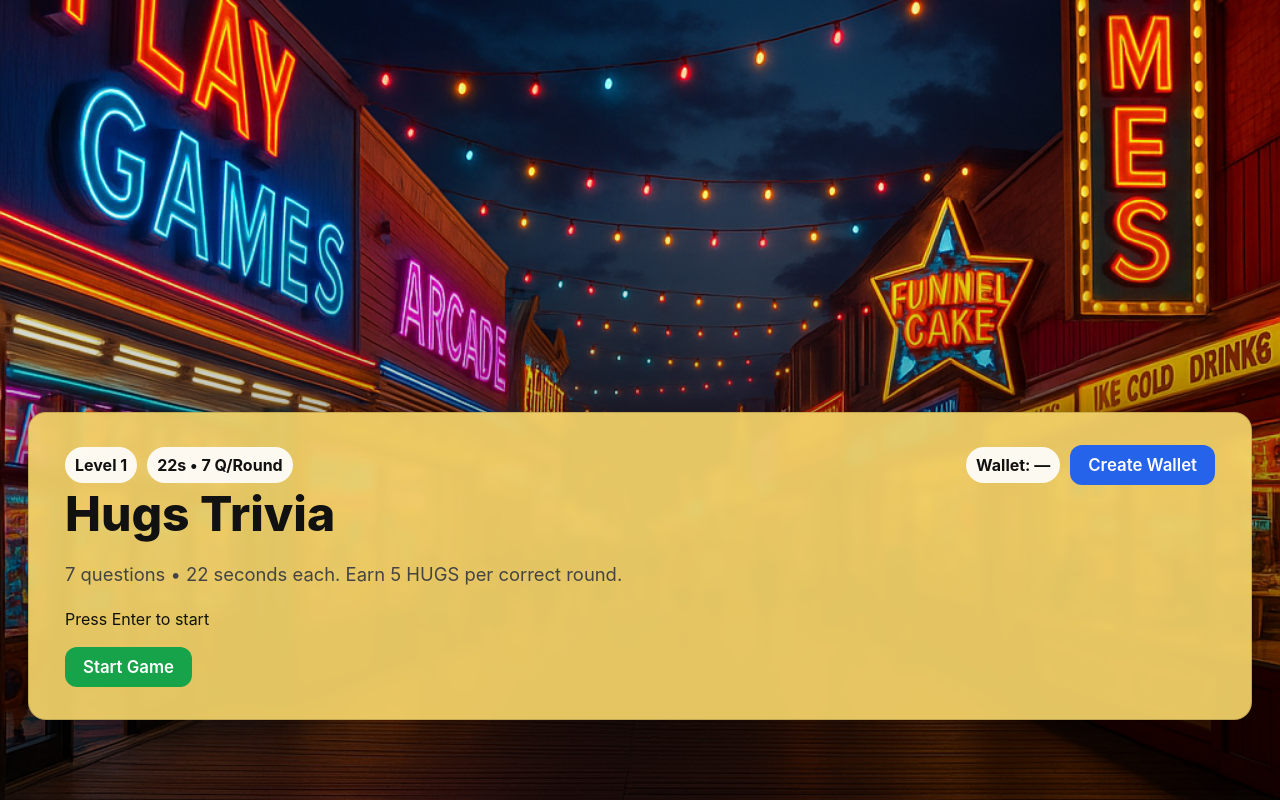
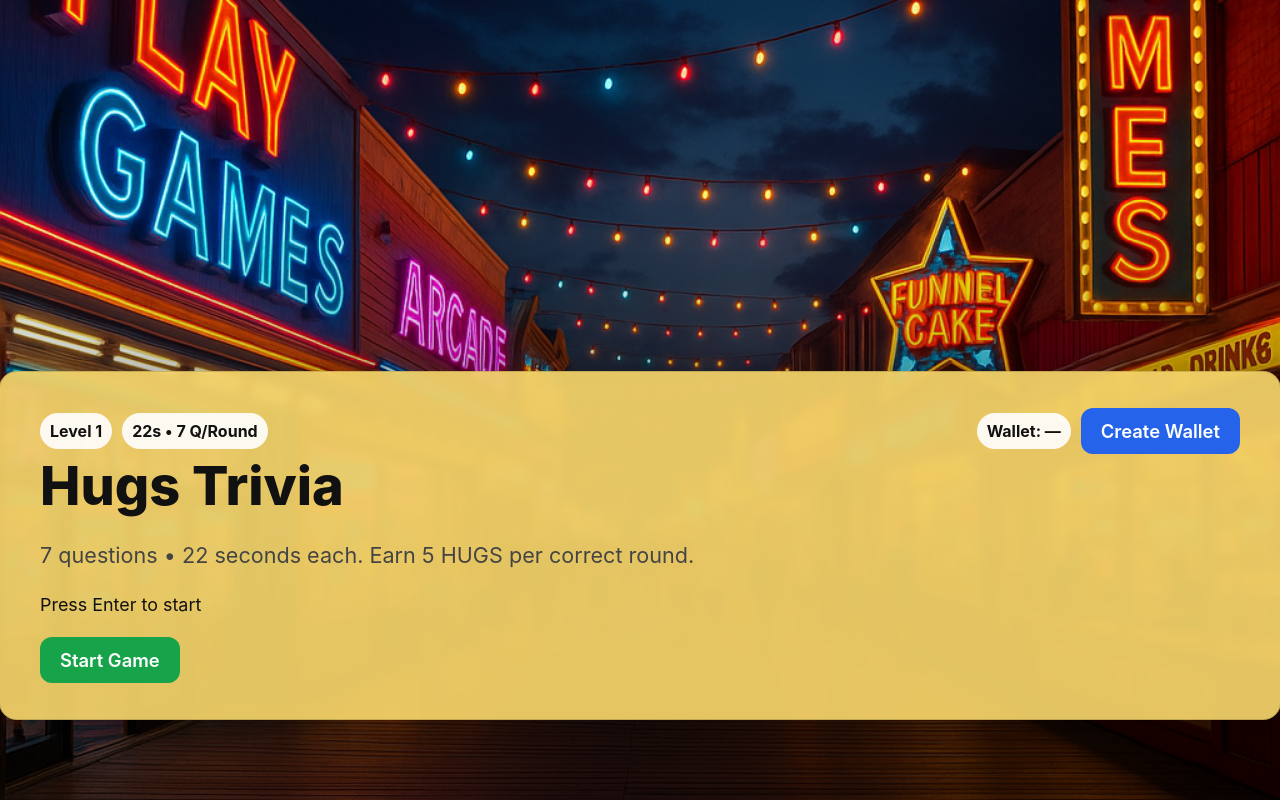
Before and after one commit to hugstokens-stack/hugs-trivia, a React (Vite) app: page / in a window 1280 px wide. Built offline with nearby package versions, Linux system fonts and the light colour scheme.

Commit message:
Fix: advance on wrong answers, add Skip button, enlarge fonts and layout

```diff
--- a/src/App.css
+++ b/src/App.css
@@ -151,3 +151,38 @@ h1.title {
   font-weight: 700;
   color: var(--accent-green);
 }
+/* --- Bigger, more readable game typography --- */
+.overlay {
+  padding: 36px 40px;
+  width: min(1200px, 95vw);
+  font-size: 1.12rem;  /* base size inside card */
+}
+
+h1.title {
+  font-size: clamp(36px, 5.6vw, 54px);
+}
+
+.level {
+  font-size: 1.5rem;
+  margin: 12px 0 8px;
+}
+
+.subtitle,
+.question,
+.feedback {
+  font-size: 1.35rem;
+  line-height: 1.4;
+}
+
+/* Input + buttons larger */
+.controls input {
+  height: 56px;
+  font-size: 1.25rem;
+  width: min(680px, 92%);
+}
+
+.btn {
+  padding: 12px 20px;
+  font-size: 1.15rem;
+  border-radius: 12px;
+}
--- a/src/App.jsx
+++ b/src/App.jsx
@@ -40,9 +40,12 @@ export default function App() {
     fetch(`/api/question?level=${level}`)
       .then((r) => r.json())
       .then((data) => setQuestion(data))
-      .catch(() => setQuestion({ question: "Failed to load question", answer: "" }));
+      .catch(() =>
+        setQuestion({ question: "Failed to load question", answer: "" })
+      );
   }, [level, started]);
 
+  // Submit: advance even if wrong (corrects only increment on right answers)
   function submit() {
     if (!question) return;
     const ok =
@@ -51,15 +54,26 @@ export default function App() {
     if (ok) {
       setCorrectInRound((c) => c + 1);
       setFeedback("✅ Correct! +5 HUG Tokens (pending)");
-      setTimeout(() => {
-        setFeedback("");
-        setAnswer("");
-        setLevel((prev) => prev + 1);
-      }, 800);
     } else {
-      setFeedback("❌ Try again!");
-      setTimeout(() => setFeedback(""), 700);
+      setFeedback("❌ Incorrect. Moving on…");
     }
+
+    // advance after a short beat either way
+    setTimeout(() => {
+      setFeedback("");
+      setAnswer("");
+      setLevel((prev) => prev + 1);
+    }, 900);
+  }
+
+  // Manual skip (does not increment correct count)
+  function skip() {
+    setFeedback("⏭️ Skipped.");
+    setTimeout(() => {
+      setFeedback("");
+      setAnswer("");
+      setLevel((prev) => prev + 1);
+    }, 500);
   }
 
   // Pay out after each completed round
@@ -151,9 +165,7 @@ export default function App() {
             ) : (
               <>
                 <h3 className="level">Question</h3>
-                <p className="subtitle">
-                  {question?.question ?? "Loading…"}
-                </p>
+                <p className="subtitle">{question?.question ?? "Loading…"}</p>
 
                 <div className="controls">
                   <input
@@ -164,6 +176,9 @@ export default function App() {
                   />
                   <button className="btn btn-blue" onClick={submit}>
                     Submit
+                  </button>
+                  <button className="btn btn-ghost ml-2" onClick={skip} title="Skip this question">
+                    Skip
                   </button>
                 </div>
 
```
